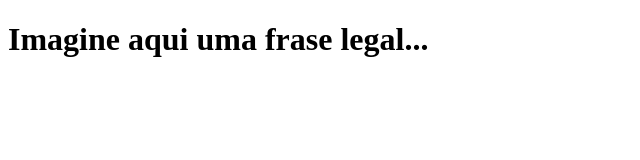
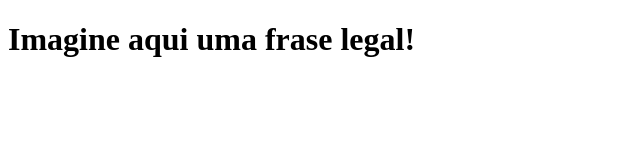
Before and after one commit to mateusseger/clone-tabnews, a Next.js app: page / in a window 1280 px wide. Shown: the top 160 px of the page, without its empty margins (0-640 px from the left). Built offline with nearby package versions, Linux system fonts and the light colour scheme.

Commit message:
modificado a frase

```diff
--- a/pages/index.js
+++ b/pages/index.js
@@ -1,5 +1,5 @@
 function Home() {
-  return <h1>Imagine aqui uma frase legal...</h1>
+  return <h1>Imagine aqui uma frase legal!</h1>
 }
 
 export default Home;
```
